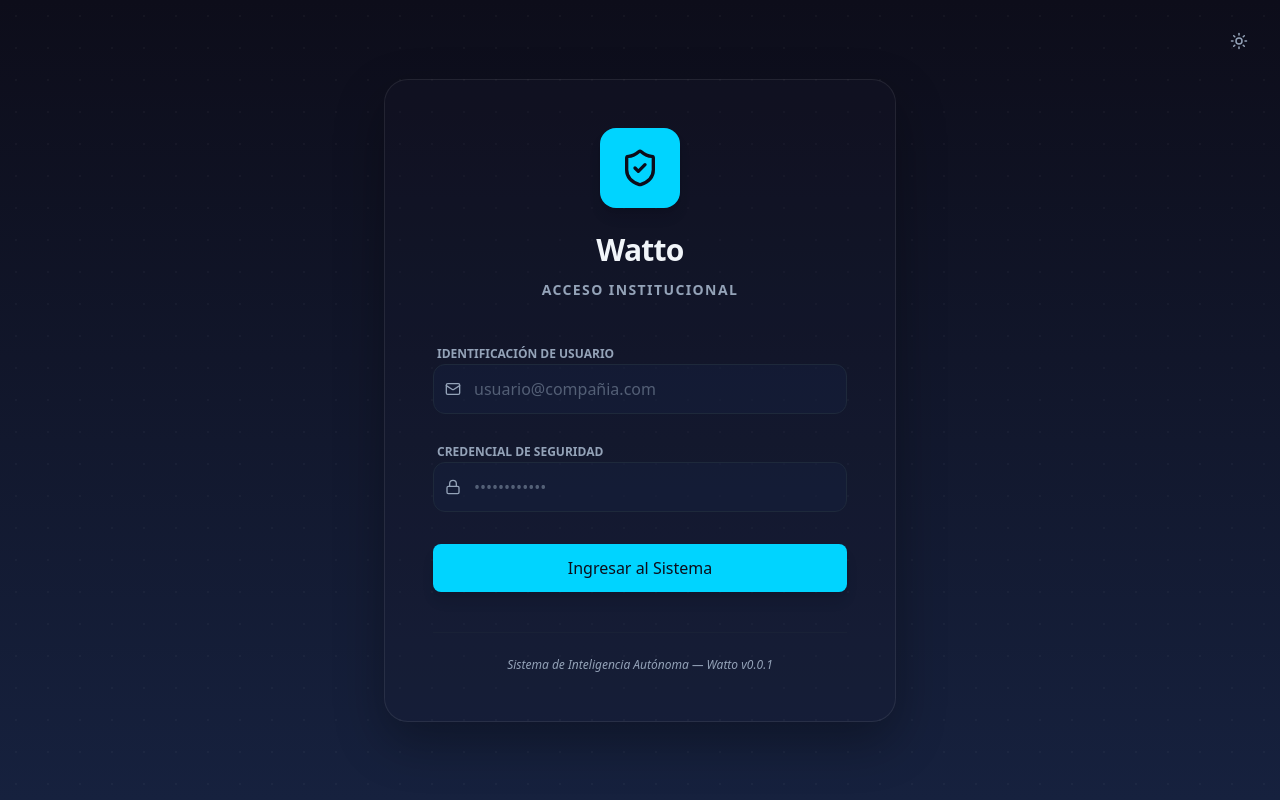
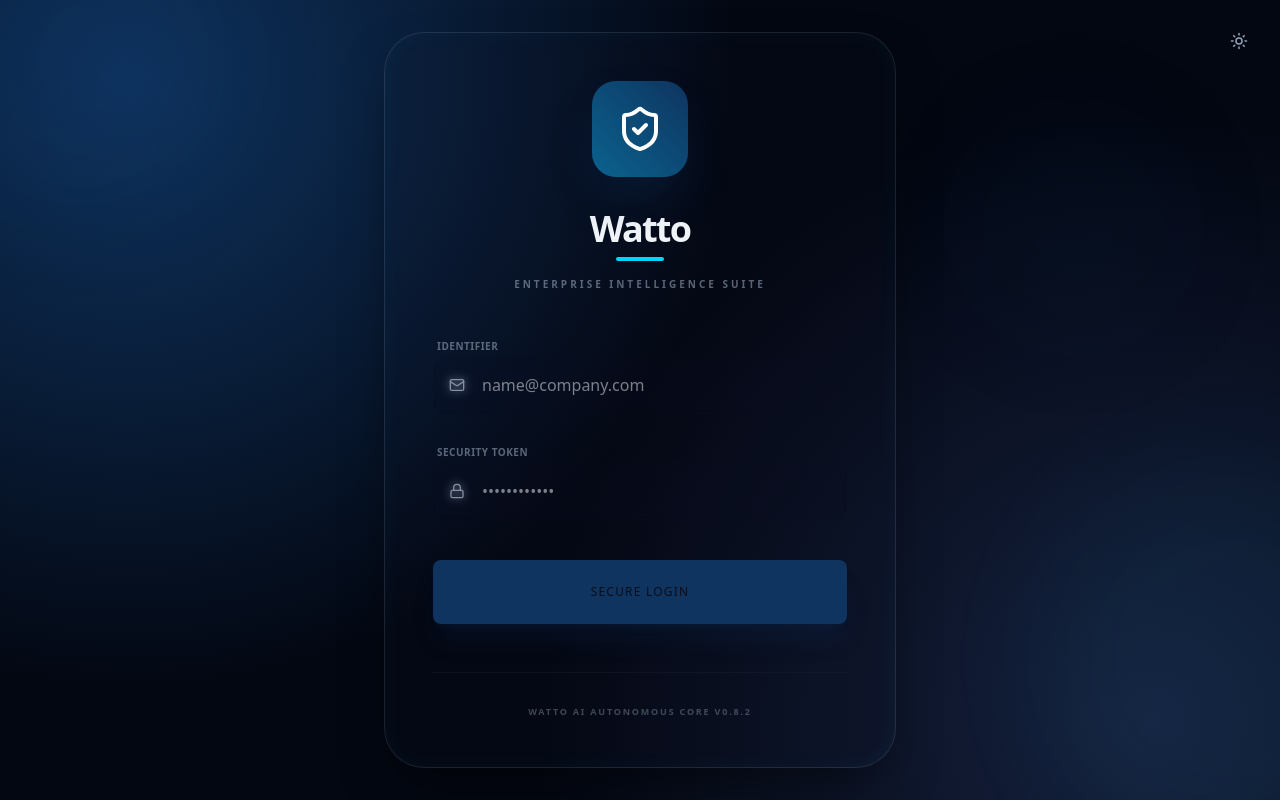
Before and after one commit to DevCmartinez/Watto-agent, a React (Vite) app in the folder client/: page /login in a window 1280 px wide. Built offline with nearby package versions, Linux system fonts and the light colour scheme.

Commit message:
Retoques visuales

```diff
--- a/client/src/index.css
+++ b/client/src/index.css
@@ -96,59 +96,152 @@ body {
   border-radius: 2px;
 }
 
-/* ■■ Efectos Premium ■■ */
-/* ■■ Fondos con Patrón Premium ■■ */
+/* ■■ Sistema de Diseño: Neon Glassmorphism Premium ■■ */
+
+:root {
+  --glass-blur: 16px;
+  --glass-opacity: 0.15;
+  --neon-glow: rgba(0, 212, 255, 0.4);
+}
+
+.dark {
+  --neon-glow: rgba(0, 212, 255, 0.6);
+  --glass-opacity: 0.1;
+}
+
+/* Fondo con Escena de Orbes Animados */
 .bg-gradient-premium {
-  background-color: #f8fafc;
+  position: relative;
+  background-color: #f0f4f8;
   background-image:
-    radial-gradient(#0f346008 1px, transparent 1px),
-    linear-gradient(to right, #f8fafc 0%, #ffffff 100%);
-  background-size: 24px 24px, 100% 100%;
+    radial-gradient(circle at 20% 30%, rgba(15, 52, 96, 0.05) 0%, transparent 40%),
+    radial-gradient(circle at 80% 70%, rgba(0, 212, 255, 0.08) 0%, transparent 40%);
+  overflow: hidden;
 }
 
 .dark .bg-gradient-premium {
-  background-color: #0d0d1a;
+  background-color: #030712;
   background-image:
-    radial-gradient(rgba(255, 255, 255, 0.03) 1px, transparent 1px),
-    linear-gradient(to bottom, #0d0d1a 0%, #16213e 100%);
-  background-size: 32px 32px, 100% 100%;
+    radial-gradient(circle at 10% 10%, #0f3460 0%, transparent 45%),
+    radial-gradient(circle at 90% 90%, #16213e 0%, transparent 45%);
 }
 
-/* ■■ Efectos Glassmorphism Reforzados ■■ */
+/* Orbes Flotantes (Insertar en el HTML como divs) */
+.orb {
+  position: absolute;
+  border-radius: 50%;
+  filter: blur(60px);
+  z-index: 0;
+  animation: floatOrb 20s infinite alternate ease-in-out;
+}
+
+@keyframes floatOrb {
+  0% { transform: translate(0, 0) scale(1); }
+  50% { transform: translate(30px, -50px) scale(1.1); }
+  100% { transform: translate(-20px, 40px) scale(0.9); }
+}
+
+/* La clase .glass definitiva */
 .glass {
-  background-color: rgba(var(--bg-card-rgb), 0.4);
-  backdrop-filter: blur(12px) saturate(180%);
-  -webkit-backdrop-filter: blur(12px) saturate(180%);
-  border: 1px solid rgba(var(--bg-card-rgb), 0.3);
+  background: rgba(var(--bg-card-rgb), var(--glass-opacity));
+  backdrop-filter: blur(var(--glass-blur)) saturate(180%);
+  -webkit-backdrop-filter: blur(var(--glass-blur)) saturate(180%);
+  border: 1px solid rgba(255, 255, 255, 0.125);
   box-shadow:
-    0 4px 6px -1px rgba(0, 0, 0, 0.05),
-    0 10px 15px -3px rgba(0, 0, 0, 0.05);
+    0 8px 32px 0 rgba(0, 0, 0, 0.1),
+    inset 0 0 0 1px rgba(255, 255, 255, 0.1);
+  position: relative;
+  overflow: hidden;
+}
+
+.glass::before {
+  content: '';
+  position: absolute;
+  top: 0; left: -100%;
+  width: 100%; height: 100%;
+  background: linear-gradient(
+    90deg,
+    transparent,
+    rgba(255, 255, 255, 0.05),
+    transparent
+  );
+  transition: 0.5s;
+}
+
+.glass:hover::before {
+  left: 100%;
 }
 
 .dark .glass {
-  background-color: rgba(var(--bg-card-rgb), 0.2);
-  border: 1px solid rgba(255, 255, 255, 0.08);
-  box-shadow: 0 20px 50px rgba(0, 0, 0, 0.3);
+  border: 1px solid rgba(255, 255, 255, 0.1);
+  box-shadow:
+    0 25px 50px -12px rgba(0, 0, 0, 0.5),
+    inset 0 0 20px 0 rgba(0, 212, 255, 0.05);
 }
 
+/* Inputs Premium */
+input, textarea {
+  background: rgba(var(--bg-card-rgb), 0.05) !important;
+  backdrop-filter: blur(4px);
+  border: 1px solid rgba(var(--bg-card-rgb), 0.1) !important;
+  transition: all 0.3s cubic-bezier(0.4, 0, 0.2, 1);
+}
+
+input:focus, textarea:focus {
+  background: rgba(var(--bg-card-rgb), 0.12) !important;
+  outline: none !important;
+  border-color: transparent !important;
+  box-shadow: none !important;
+  transform: translateY(-1px);
+}
+
+/* Efecto de foco para contenedores que usen .glass */
+.glass:focus-within {
+  border-color: var(--color-accent) !important;
+  box-shadow: 0 0 20px var(--neon-glow) !important;
+}
+
+
 @keyframes fadeIn {
-  from { opacity: 0; transform: translateY(8px); }
-  to { opacity: 1; transform: translateY(0); }
+  from { opacity: 0; transform: scale(0.95) translateY(10px); }
+  to { opacity: 1; transform: scale(1) translateY(0); }
 }
 
 .animate-fade-in {
-  animation: fadeIn 0.4s cubic-bezier(0, 0, 0.2, 1) forwards;
+  animation: fadeIn 0.6s cubic-bezier(0.16, 1, 0.3, 1) forwards;
 }
 
-/* Optimización de transiciones y renderizado */
-.markdown-content table {
-  border-spacing: 0;
-  border-collapse: separate;
-  border-radius: 12px;
-  overflow: hidden;
+/* Scrollbars Invisibles */
+.custom-scrollbar::-webkit-scrollbar {
+  width: 4px;
+}
+.custom-scrollbar::-webkit-scrollbar-thumb {
+  background: var(--color-accent);
+  border-radius: 10px;
+  opacity: 0.3;
 }
 
-.markdown-content code,
-.markdown-content pre {
-  font-family: 'JetBrains Mono', ui-monospace, SFMono-Regular, Menlo, Monaco, Consolas, monospace;
+.bubble-shadow {
+  box-shadow: 0 10px 15px -3px rgba(0, 0, 0, 0.05), 0 4px 6px -2px rgba(0, 0, 0, 0.02);
+  transition: transform 0.2s ease, box-shadow 0.2s ease;
 }
+
+.bubble-shadow:hover {
+  transform: translateY(-1px);
+  box-shadow: 0 20px 25px -5px rgba(0, 0, 0, 0.08), 0 10px 10px -5px rgba(0, 0, 0, 0.03);
+}
+
+.dark .bubble-shadow {
+  box-shadow: 0 8px 30px rgba(0, 0, 0, 0.4);
+}
+
+/* Resalte especial para el usuario en modo oscuro */
+.dark .bubble-user-glow {
+  box-shadow: 0 10px 30px -10px rgba(0, 212, 255, 0.4);
+}
+
+/* Resalte especial para el bot en modo oscuro (cristalino) */
+.dark .bubble-bot-glow {
+  box-shadow: 0 8px 25px -5px rgba(0, 0, 0, 0.6), inset 0 0 10px rgba(255, 255, 255, 0.02);
+  border: 1px solid rgba(255, 255, 255, 0.05);
+}
--- a/client/src/pages/LoginPage.tsx
+++ b/client/src/pages/LoginPage.tsx
@@ -40,26 +40,33 @@ export function LoginPage() {
     const onSubmit = (data: LoginForm) => login(data);
 
     return (
-        <div className="min-h-screen flex items-center justify-center bg-gradient-premium p-6 overflow-hidden">
+        <div className="min-h-screen flex items-center justify-center bg-gradient-premium p-6 overflow-hidden relative">
+            {/* Orbes de Fondo Animados */}
+            <div className="orb w-64 h-64 bg-primary/20 top-[-5%] left-[-5%] opacity-60" />
+            <div className="orb w-96 h-96 bg-accent/10 bottom-[-10%] right-[-10%] opacity-40 [animation-delay:-5s]" />
+            <div className="orb w-48 h-48 bg-primary/30 top-[20%] right-[10%] opacity-30 [animation-delay:-10s]" />
+
             {/* Control Flotante de Apariencia */}
-            <div className="fixed top-6 right-6 animate-fade-in" style={{ animationDelay: '0.1s' }}>
+            <div className="fixed top-6 right-6 animate-fade-in z-50" style={{ animationDelay: '0.1s' }}>
                 <ThemeToggle />
             </div>
 
-            <div className="w-full max-w-lg animate-fade-in">
+            <div className="w-full max-w-lg animate-fade-in relative z-10">
                 {/* Contenedor Principal con efecto Glassmorphism */}
-                <div className="glass rounded-3xl p-8 sm:p-12 transition-all duration-500 hover:scale-[1.01]">
+                <div className="glass rounded-[40px] p-8 sm:p-12 transition-all duration-500 hover:scale-[1.01] hover:shadow-2xl hover:shadow-accent/10">
 
-                    {/* Encabezado Corporativo */}
+                    {/* Encabezado Corporativo Premium */}
                     <div className="text-center mb-10">
-                        <div className="inline-flex items-center justify-center w-20 h-20 rounded-2xl bg-(--bubble-user) shadow-lg shadow-(--bubble-user)/30 mb-6 group transition-transform hover:rotate-6">
-                            <ShieldCheck className="w-10 h-10 text-(--bubble-user-text)" />
+                        <div className="relative inline-flex items-center justify-center w-24 h-24 rounded-3xl bg-primary shadow-2xl shadow-primary/40 mb-8 group transition-all hover:rotate-6">
+                            <div className="absolute inset-0 rounded-3xl bg-linear-to-tr from-accent/40 to-transparent animate-pulse" />
+                            <ShieldCheck className="w-12 h-12 text-white relative z-10" />
                         </div>
-                        <h1 className="text-3xl font-extrabold text-(--text) tracking-tight">
-                            {import.meta.env.VITE_AGENT_NAME || 'Watto Agent'}
+                        <h1 className="text-4xl font-black text-(--text) tracking-tighter mb-2">
+                            {import.meta.env.VITE_AGENT_NAME || 'WATTO'}
                         </h1>
-                        <p className="text-(--text-muted) text-sm mt-3 uppercase tracking-widest font-semibold">
-                            Acceso Institucional
+                        <div className="h-1 w-12 bg-accent mx-auto rounded-full mb-4" />
+                        <p className="text-(--text-muted) text-[10px] uppercase tracking-[0.3em] font-black opacity-60">
+                            Enterprise Intelligence Suite
                         </p>
                     </div>
 
@@ -68,72 +75,74 @@ export function LoginPage() {
 
                         {/* Campo: Correo Electrónico */}
                         <div className="space-y-2">
-                            <label className="text-xs font-bold text-(--text-muted) uppercase ml-1">
-                                Identificación de Usuario
+                            <label className="text-[10px] font-black text-(--text-muted) uppercase ml-1 tracking-wider opacity-60">
+                                Identifier
                             </label>
                             <div className="relative group">
-                                <Mail className="absolute left-3 top-1/2 -translate-y-1/2 w-4 h-4 text-(--text-muted) transition-colors group-focus-within:text-(--bubble-user)" />
+                                <Mail className="absolute left-4 top-1/2 -translate-y-1/2 w-4 h-4 text-(--text-muted) transition-colors group-focus-within:text-accent" />
                                 <input
                                     {...register('email')}
                                     type="email"
-                                    placeholder="usuario@compañia.com"
+                                    placeholder="name@company.com"
                                     disabled={loginCargando}
-                                    className="w-full pl-10 pr-4 py-3 rounded-xl border border-(--border) bg-(--input-bg)/50 text-(--text) placeholder:text-(--text-muted)/50 focus:outline-none focus:ring-2 focus:ring-(--bubble-user)/50 focus:bg-(--input-bg) transition-all"
+                                    className="w-full pl-12 pr-4 py-4 rounded-2xl outline-none"
                                 />
                             </div>
                             {errors.email && (
-                                <p className="text-red-500 text-xs font-medium mt-1 animate-fade-in">{errors.email.message}</p>
+                                <p className="text-red-500 text-[10px] font-bold mt-1 ml-1 animate-fade-in">{errors.email.message}</p>
                             )}
                         </div>
 
                         {/* Campo: Contraseña */}
                         <div className="space-y-2">
-                            <label className="text-xs font-bold text-(--text-muted) uppercase ml-1">
-                                Credencial de Seguridad
+                            <label className="text-[10px] font-black text-(--text-muted) uppercase ml-1 tracking-wider opacity-60">
+                                Security Token
                             </label>
                             <div className="relative group">
-                                <Lock className="absolute left-3 top-1/2 -translate-y-1/2 w-4 h-4 text-(--text-muted) transition-colors group-focus-within:text-(--bubble-user)" />
+                                <Lock className="absolute left-4 top-1/2 -translate-y-1/2 w-4 h-4 text-(--text-muted) transition-colors group-focus-within:text-accent" />
                                 <input
                                     {...register('password')}
                                     type="password"
                                     placeholder="••••••••••••"
                                     disabled={loginCargando}
-                                    className="w-full pl-10 pr-4 py-3 rounded-xl border border-(--border) bg-(--input-bg)/50 text-(--text) placeholder:text-(--text-muted)/50 focus:outline-none focus:ring-2 focus:ring-(--bubble-user)/50 focus:bg-(--input-bg) transition-all"
+                                    className="w-full pl-12 pr-4 py-4 rounded-2xl outline-none"
                                 />
                             </div>
                             {errors.password && (
-                                <p className="text-red-500 text-xs font-medium mt-1 animate-fade-in">{errors.password.message}</p>
+                                <p className="text-red-500 text-[10px] font-bold mt-1 ml-1 animate-fade-in">{errors.password.message}</p>
                             )}
                         </div>
 
                         {/* Alerta de Error del Servidor */}
                         {loginError && (
-                            <div className="p-4 rounded-xl bg-red-500/10 border border-red-500/20 text-red-500 text-sm font-medium animate-fade-in">
+                            <div className="p-4 rounded-2xl bg-red-500/10 border border-red-500/20 text-red-500 text-xs font-bold animate-fade-in flex items-center gap-3">
+                                <div className="w-1.5 h-1.5 rounded-full bg-red-500 animate-ping" />
                                 {loginError}
                             </div>
                         )}
 
                         {/* Botón de Acción Principal */}
-                        <div className="pt-2">
+                        <div className="pt-4">
                             <Button
                                 type="submit"
                                 cargando={loginCargando}
-                                className="w-full shadow-lg shadow-(--bubble-user)/20 transition-transform active:scale-95"
+                                className="w-full py-6 rounded-2xl shadow-xl shadow-primary/20 font-black text-xs uppercase tracking-widest hover:scale-[1.02] active:scale-95 transition-all bg-primary"
                                 tamano="lg"
                             >
-                                Ingresar al Sistema
+                                Secure Login
                             </Button>
                         </div>
                     </form>
 
                     {/* Pie de página del Login */}
-                    <div className="mt-10 pt-6 border-t border-(--border)/50 text-center">
-                        <p className="text-xs text-(--text-muted) italic">
-                            Sistema de Inteligencia Autónoma — Watto v0.0.1
+                    <div className="mt-12 pt-8 border-t border-(--border)/30 text-center">
+                        <p className="text-[9px] text-(--text-muted) font-bold uppercase tracking-[0.2em] opacity-40">
+                            Watto AI Autonomous Core v0.8.2
                         </p>
                     </div>
                 </div>
             </div>
         </div>
     );
+
 }
```
Also changed, not shown: client/src/components/chat/MessageBubble.tsx (+4 -3 lines), client/src/pages/ChatPage.tsx (+61 -47 lines).
